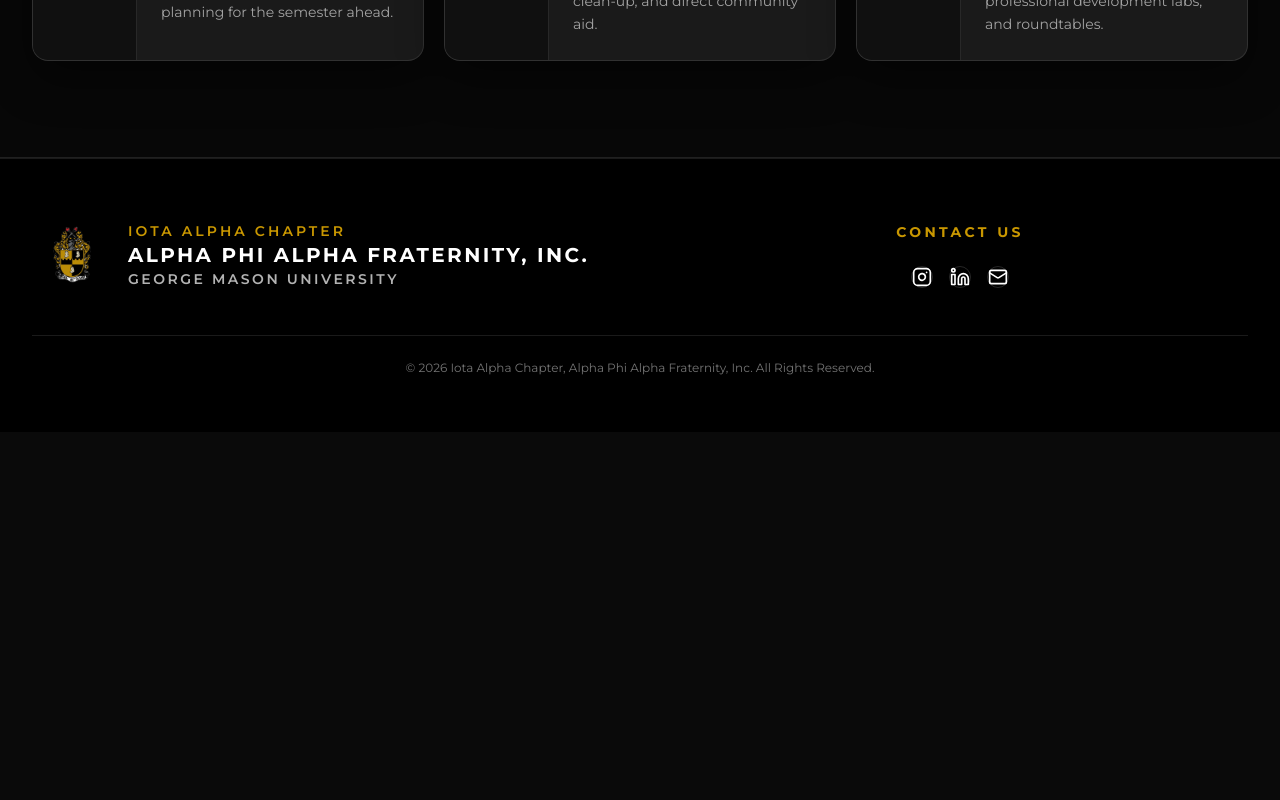
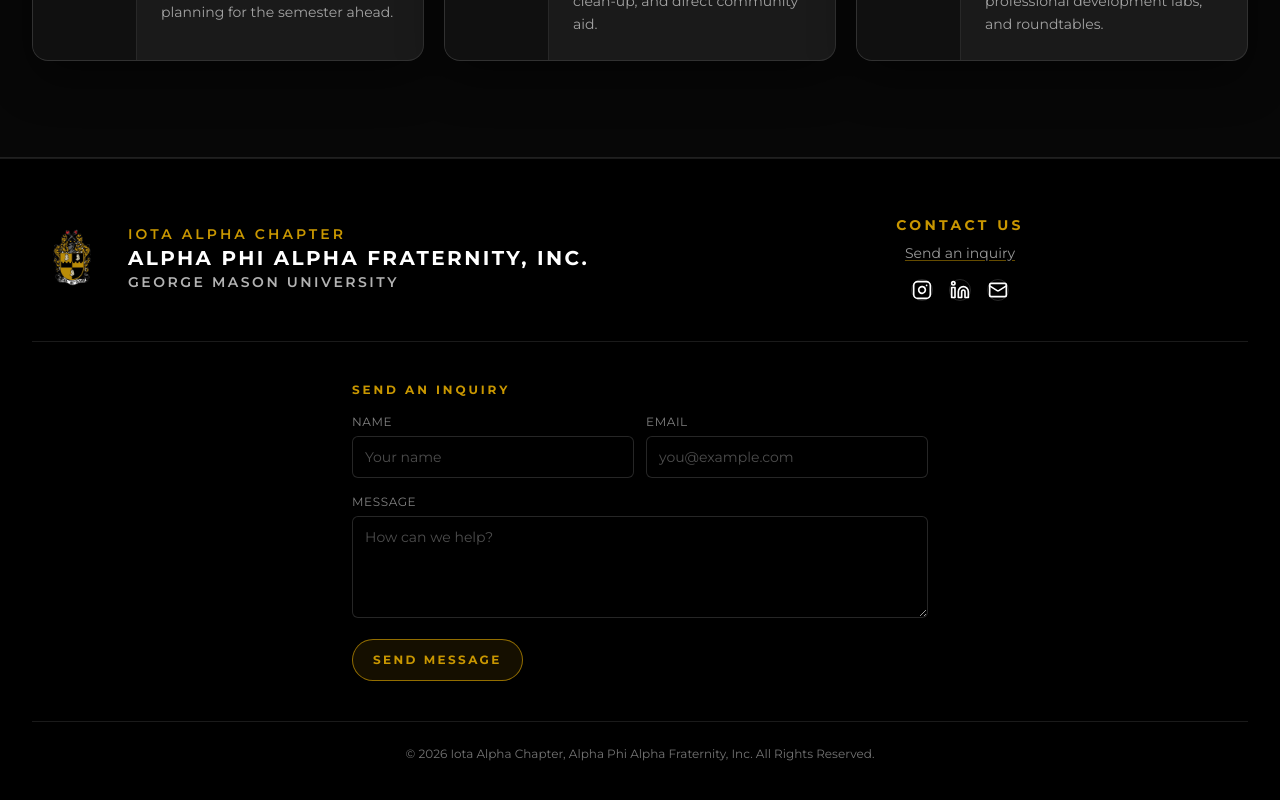
Before and after one commit to iotaalpha1906/IA_Website, a Next.js app: page / in a window 1280 px wide. Shown: the part 3622-4422 px from the top of the page. Before the commit the page ends 4054 px from the top, so only its background shows below. Built offline with nearby package versions, Linux system fonts and the light colour scheme.

Commit message:
Attempted EMail Fix

```diff
--- /dev/null
+++ b/src/app/api/contact/route.ts
@@ -0,0 +1,75 @@
+import { NextRequest, NextResponse } from "next/server";
+import { Resend } from "resend";
+
+const maxLen = (s: string, n: number) => s.length <= n;
+const minLen = (s: string, n: number) => s.length >= n;
+
+const emailOk = (s: string) =>
+  /^[^\s@]+@[^\s@]+\.[^\s@]+$/.test(s.trim()) && s.length <= 254;
+
+export async function POST(request: NextRequest) {
+  const key = process.env.RESEND_API_KEY;
+  const to = process.env.CONTACT_TO_EMAIL?.trim();
+  if (!key || !to || !emailOk(to)) {
+    return NextResponse.json(
+      {
+        error: "Contact is not available right now. Please try again later.",
+      },
+      { status: 503 }
+    );
+  }
+
+  let body: { name?: string; email?: string; message?: string; company?: string };
+  try {
+    body = await request.json();
+  } catch {
+    return NextResponse.json({ error: "Invalid request body." }, { status: 400 });
+  }
+
+  if (typeof body.company === "string" && body.company.trim() !== "") {
+    return NextResponse.json({ ok: true });
+  }
+
+  const name = typeof body.name === "string" ? body.name.trim() : "";
+  const fromEmail = typeof body.email === "string" ? body.email.trim() : "";
+  const message = typeof body.message === "string" ? body.message.trim() : "";
+
+  if (!minLen(name, 1) || !maxLen(name, 120)) {
+    return NextResponse.json(
+      { error: "Please enter your name (1–120 characters)." },
+      { status: 400 }
+    );
+  }
+  if (!emailOk(fromEmail)) {
+    return NextResponse.json(
+      { error: "Please enter a valid email address." },
+      { status: 400 }
+    );
+  }
+  if (!minLen(message, 10) || !maxLen(message, 5000)) {
+    return NextResponse.json(
+      { error: "Please enter a message of at least 10 characters (max 5,000)." },
+      { status: 400 }
+    );
+  }
+
+  const from = process.env.RESEND_FROM ?? "Iota Alpha Website <onboarding@resend.dev>";
+  const resend = new Resend(key);
+
+  const { error } = await resend.emails.send({
+    from,
+    to: [to],
+    replyTo: fromEmail,
+    subject: `Website message from ${name}`,
+    text: `From: ${name} <${fromEmail}>\n\n${message}`,
+  });
+
+  if (error) {
+    return NextResponse.json(
+      { error: "Message could not be sent. Please try again in a few minutes." },
+      { status: 502 }
+    );
+  }
+
+  return NextResponse.json({ ok: true });
+}
--- /dev/null
+++ b/src/components/ContactForm.tsx
@@ -0,0 +1,133 @@
+"use client";
+
+import { useState } from "react";
+
+type Status = "idle" | "sending" | "success" | "error";
+
+export function ContactForm() {
+  const [name, setName] = useState("");
+  const [email, setEmail] = useState("");
+  const [message, setMessage] = useState("");
+  const [company, setCompany] = useState("");
+  const [status, setStatus] = useState<Status>("idle");
+  const [errorMessage, setErrorMessage] = useState("");
+
+  async function onSubmit(e: React.FormEvent) {
+    e.preventDefault();
+    setErrorMessage("");
+    setStatus("sending");
+
+    try {
+      const res = await fetch("/api/contact", {
+        method: "POST",
+        headers: { "Content-Type": "application/json" },
+        body: JSON.stringify({ name, email, message, company }),
+      });
+      const data = (await res.json().catch(() => ({}))) as { ok?: boolean; error?: string };
+
+      if (!res.ok) {
+        setErrorMessage(
+          data.error ?? "Something went wrong. Please try again in a few minutes."
+        );
+        setStatus("error");
+        return;
+      }
+      if (data.ok) {
+        setName("");
+        setEmail("");
+        setMessage("");
+        setStatus("success");
+        return;
+      }
+      setStatus("success");
+    } catch {
+      setErrorMessage("Network error. Check your connection and try again.");
+      setStatus("error");
+    }
+  }
+
+  if (status === "success") {
+    return (
+      <p
+        className="rounded-lg border border-gold/40 bg-white/5 px-4 py-3 text-sm text-white/90"
+        role="status"
+      >
+        Thank you. Your message has been sent. A brother will get back to you when possible.
+      </p>
+    );
+  }
+
+  return (
+    <form onSubmit={onSubmit} className="space-y-4" noValidate>
+      <p className="text-xs font-bold uppercase tracking-[0.24em] text-gold">Send an inquiry</p>
+      <div className="grid gap-3 sm:grid-cols-2">
+        <label className="block text-left text-sm text-white/80">
+          <span className="mb-1.5 block text-xs uppercase tracking-wider text-white/50">Name</span>
+          <input
+            type="text"
+            name="name"
+            value={name}
+            onChange={(e) => setName(e.target.value)}
+            required
+            maxLength={120}
+            autoComplete="name"
+            className="w-full rounded-md border border-white/15 bg-black/50 px-3 py-2.5 text-sm text-white outline-none transition placeholder:text-white/30 focus:border-gold/50 focus:ring-1 focus:ring-gold/30"
+            placeholder="Your name"
+          />
+        </label>
+        <label className="block text-left text-sm text-white/80">
+          <span className="mb-1.5 block text-xs uppercase tracking-wider text-white/50">Email</span>
+          <input
+            type="email"
+            name="email"
+            value={email}
+            onChange={(e) => setEmail(e.target.value)}
+            required
+            maxLength={254}
+            autoComplete="email"
+            className="w-full rounded-md border border-white/15 bg-black/50 px-3 py-2.5 text-sm text-white outline-none transition placeholder:text-white/30 focus:border-gold/50 focus:ring-1 focus:ring-gold/30"
+            placeholder="you@example.com"
+          />
+        </label>
+      </div>
+      <label className="block text-left text-sm text-white/80">
+        <span className="mb-1.5 block text-xs uppercase tracking-wider text-white/50">Message</span>
+        <textarea
+          name="message"
+          value={message}
+          onChange={(e) => setMessage(e.target.value)}
+          required
+          minLength={10}
+          maxLength={5000}
+          rows={4}
+          className="w-full resize-y rounded-md border border-white/15 bg-black/50 px-3 py-2.5 text-sm text-white outline-none transition placeholder:text-white/30 focus:border-gold/50 focus:ring-1 focus:ring-gold/30"
+          placeholder="How can we help?"
+        />
+      </label>
+      <div className="sr-only" aria-hidden>
+        <label>
+          Company
+          <input
+            tabIndex={-1}
+            name="company"
+            value={company}
+            onChange={(e) => setCompany(e.target.value)}
+            autoComplete="off"
+          />
+        </label>
+      </div>
+      {status === "error" && errorMessage && (
+        <p className="text-left text-sm text-red-300" role="alert">
+          {errorMessage}
+        </p>
+      )}
+      <button
+        type="submit"
+        disabled={status === "sending"}
+        className="w-full rounded-full border border-gold/70 bg-gold/10 px-5 py-3 text-xs font-bold uppercase tracking-[0.2em] text-gold transition hover:border-gold hover:bg-gold/15 focus-visible:outline-none focus-visible:ring-2 focus-visible:ring-gold/50 disabled:cursor-not-allowed disabled:opacity-60 sm:w-auto"
+      >
+        {status === "sending" ? "Sending…" : "Send message"}
+      </button>
+    </form>
+  );
+}
--- a/src/components/Footer.tsx
+++ b/src/components/Footer.tsx
@@ -1,4 +1,5 @@
 import { Instagram, Linkedin, Mail } from "lucide-react";
+import { ContactForm } from "@/components/ContactForm";
 import { CrestMark } from "@/components/CrestMark";
 import { site } from "@/site/content";
 
@@ -28,7 +29,15 @@
 
           <div className="text-center">
             <h3 className="text-sm font-bold uppercase tracking-[0.24em] text-gold">Contact Us</h3>
-            <div className="mt-6 flex justify-center gap-4">
+            <p className="mt-2 text-sm text-white/60">
+              <a
+                href="#inquiry"
+                className="underline decoration-gold/50 underline-offset-2 transition hover:text-white"
+              >
+                Send an inquiry
+              </a>
+            </p>
+            <div className="mt-4 flex justify-center gap-4">
               <a
                 href={site.social.instagram}
                 target="_blank"
@@ -48,13 +57,19 @@
                 <Linkedin className="h-5 w-5" />
               </a>
               <a
-                href={`mailto:${site.email}`}
+                href="#inquiry"
                 className="inline-flex h-13 w-13 items-center justify-center rounded-full border border-white/15 text-white transition hover:border-gold hover:bg-gold/10 hover:text-gold hover:shadow-gold focus-visible:outline-none focus-visible:ring-2 focus-visible:ring-gold/45"
-                aria-label="Email"
+                aria-label="Send an inquiry"
               >
                 <Mail className="h-5 w-5" />
               </a>
             </div>
+          </div>
+        </div>
+
+        <div id="inquiry" className="mt-10 scroll-mt-28 border-t border-white/10 pt-10">
+          <div className="mx-auto max-w-xl px-0">
+            <ContactForm />
           </div>
         </div>
 
--- a/src/components/Navbar.tsx
+++ b/src/components/Navbar.tsx
@@ -162,9 +162,9 @@
               <Linkedin className="h-[14px] w-[14px]" strokeWidth={1.75} />
             </a>
             <a
-              href={`mailto:${site.email}`}
+              href="#inquiry"
               className="inline-flex h-8 w-8 items-center justify-center rounded-full border border-gold/40 text-gold transition hover:border-gold hover:bg-gold/10 hover:shadow-gold focus-visible:outline-none focus-visible:ring-2 focus-visible:ring-gold/50"
-              aria-label="Email"
+              aria-label="Send an inquiry"
             >
               <Mail className="h-[14px] w-[14px]" strokeWidth={1.75} />
             </a>
--- a/src/site/content.ts
+++ b/src/site/content.ts
@@ -13,7 +13,6 @@
   chapterLine: "Iota Alpha Chapter",
   fraternityLine: "Alpha Phi Alpha Fraternity, Inc.",
   universityLine: "George Mason University",
-  email: "iotaalpha1906@gmail.com",
   address: {
     line1: "George Mason University",
     line2: "Fairfax, VA 22030",
```
Also changed, not shown: 1 other file (tests, documents, lock files or other folders).
